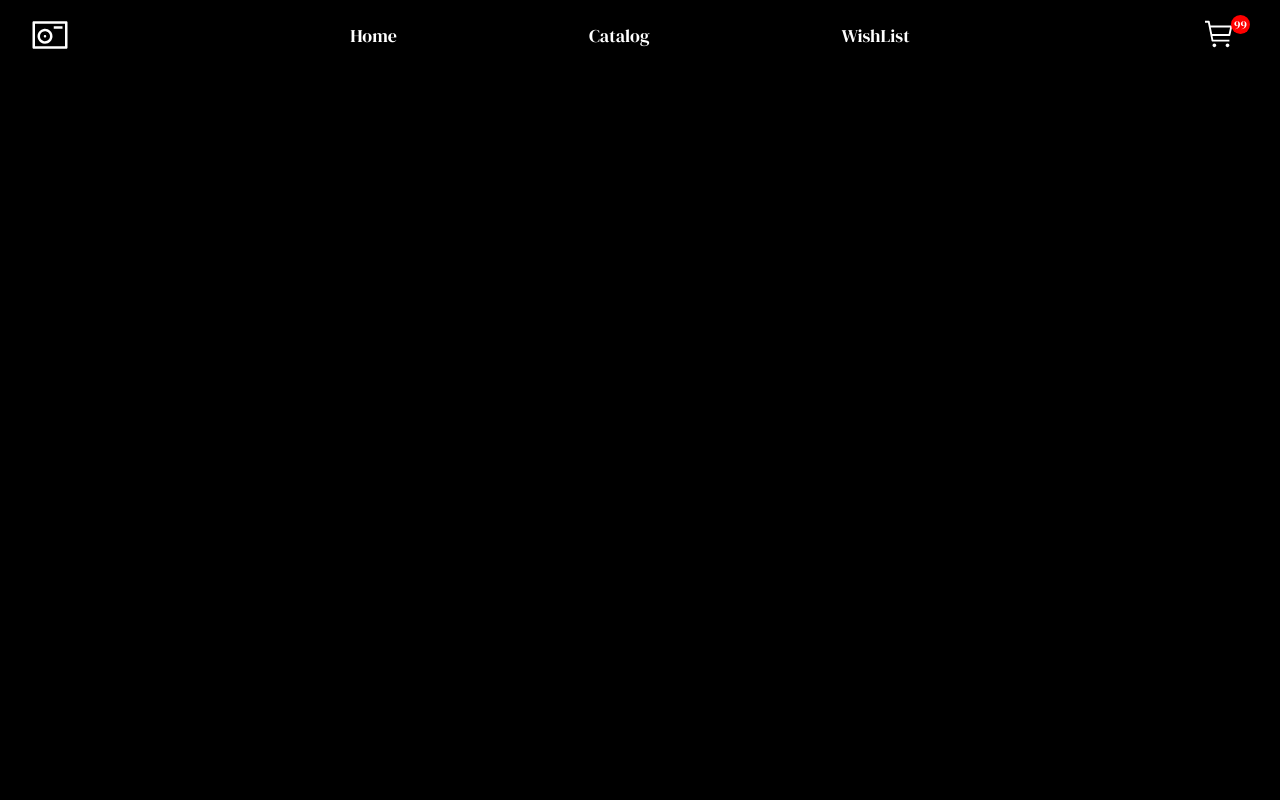
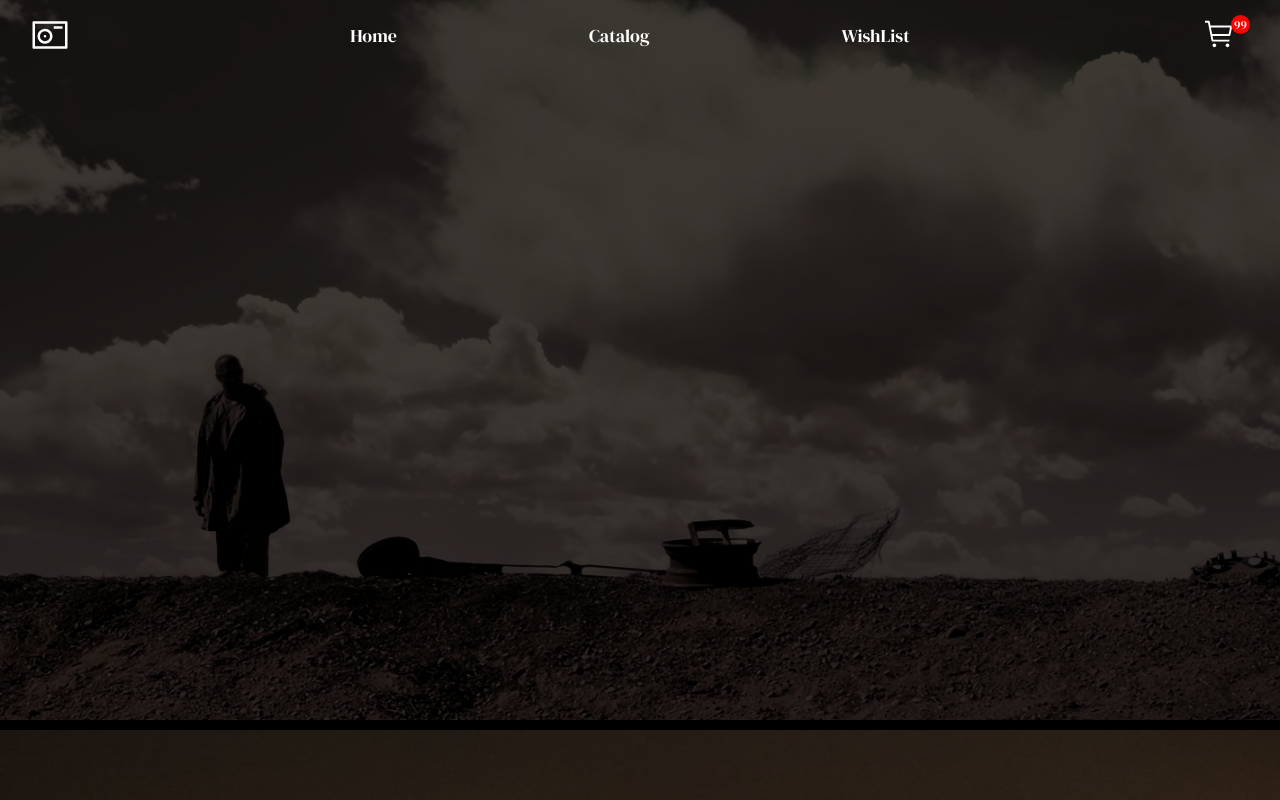
Before and after one commit to CheraHamza/Rent-A-Film, a React (Vite) app: page / in a window 1280 px wide. Shown: the top 800 px of the page. Built offline with nearby package versions, Linux system fonts and the light colour scheme.

Commit message:
feat: add background movie frames to the home page

```diff
--- a/src/pages/HomePage.jsx
+++ b/src/pages/HomePage.jsx
@@ -1,11 +1,54 @@
 import Header from "../components/Header";
+import styled from "styled-components";
+
+import bg_1 from "/Images/image_1.jpg";
+import bg_2 from "/Images/image_2.jpg";
+import bg_3 from "/Images/image_3.jpg";
+import bg_4 from "/Images/image_4.jpg";
+import bg_5 from "/Images/image_5.jpg";
+
+const StyledHomePage = styled.div`
+	width: 100%;
+	height: 100%;
+
+	position: relative;
+
+	.header {
+		position: absolute;
+		width: 100%;
+		z-index: 99;
+	}
+`;
+
+const FrameWrapper = styled.div`
+	display: flex;
+	flex-direction: column;
+	gap: 10px;
+`;
+
+const Frame = styled.div`
+	width: 100%;
+	height: 90vh;
+	background-image: url(${(props) => props.$backgroundImg});
+	background-size: cover;
+	background-position: center;
+	background-repeat: no-repeat;
+	background-color: #000000be;
+	background-blend-mode: darken;
+`;
 
 function HomePage() {
 	return (
-		<div>
+		<StyledHomePage>
 			<Header></Header>
-			<div>movies</div>
-		</div>
+			<FrameWrapper>
+				<Frame $backgroundImg={bg_1}></Frame>
+				<Frame $backgroundImg={bg_2}></Frame>
+				<Frame $backgroundImg={bg_3}></Frame>
+				<Frame $backgroundImg={bg_4}></Frame>
+				<Frame $backgroundImg={bg_5}></Frame>
+			</FrameWrapper>
+		</StyledHomePage>
 	);
 }
 
```
